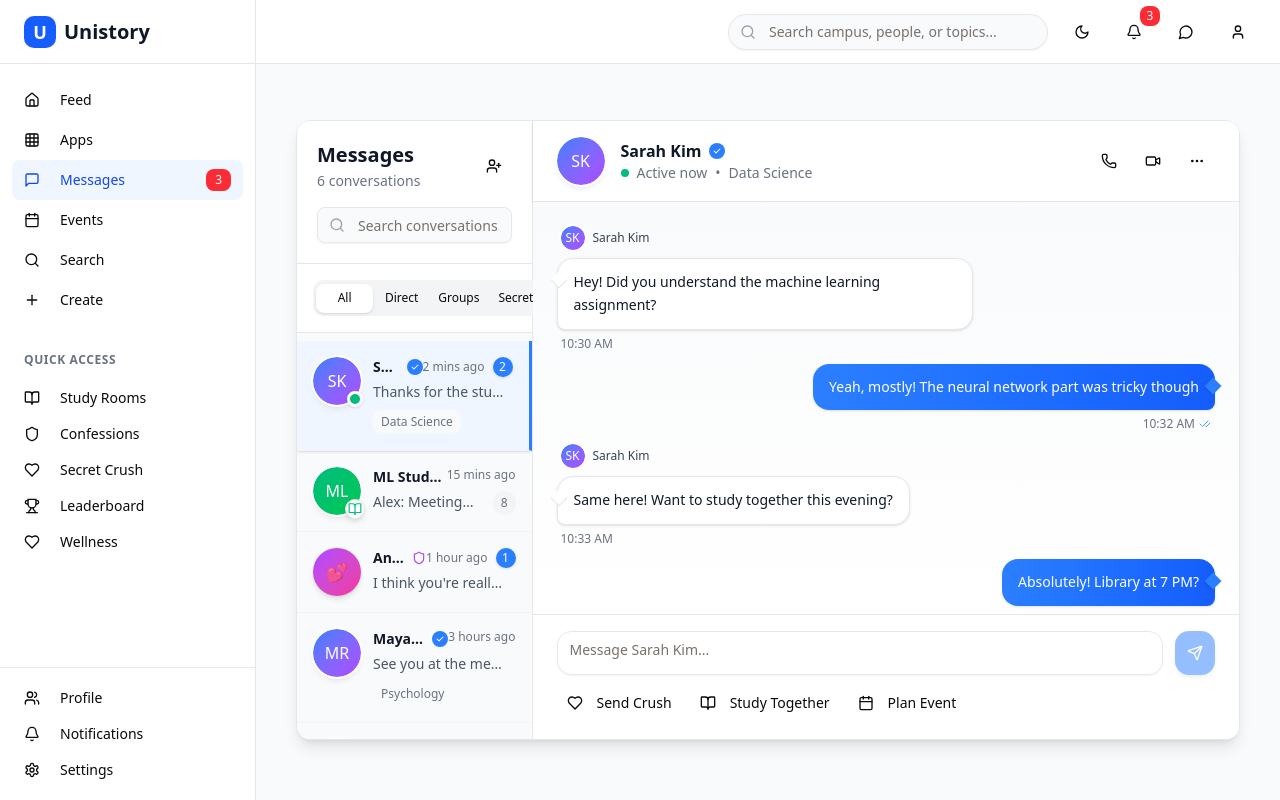
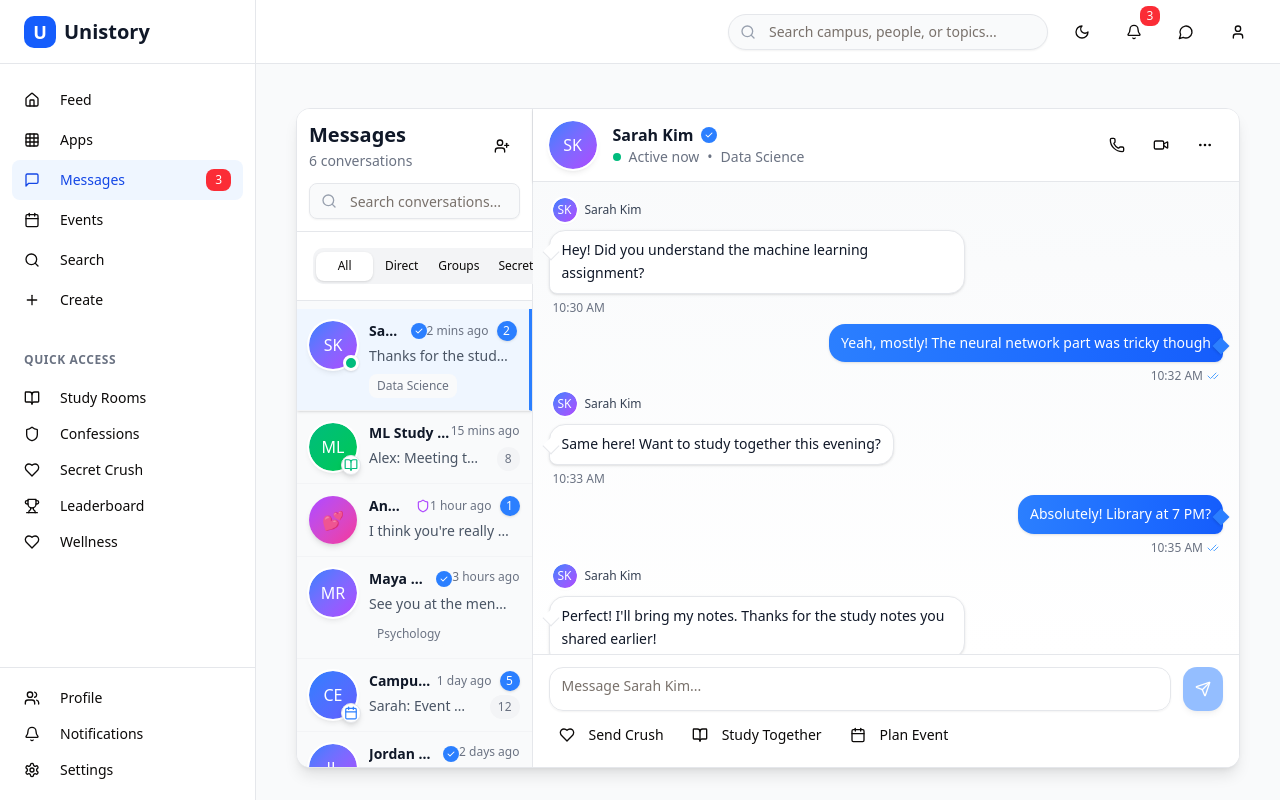
Before and after one commit to SH20RAJ/unistory, a Next.js app: page /messages in a window 1280 px wide. Built offline with nearby package versions, Linux system fonts and the light colour scheme.

Commit message:
feat: integrate routing in AppsPage and improve layout consistency across components

```diff
--- a/src/app/(app)/apps/page.js
+++ b/src/app/(app)/apps/page.js
@@ -35,6 +35,7 @@ import {
     Bookmark,
     DollarSign
 } from "lucide-react";
+import { useRouter } from "next/navigation";
 
 const AppSection = ({ icon: Icon, title, description, apps, color = "blue" }) => {
     const colorClasses = {
@@ -113,6 +114,8 @@ const AppCard = ({ icon: Icon, name, description, status, popular, comingSoon, o
 export default function AppsPage() {
     const [searchQuery, setSearchQuery] = useState("");
 
+    const router = useRouter();
+
     // Essential Apps - Top Priority
     const essentialApps = [
         {
@@ -149,7 +152,7 @@ export default function AppsPage() {
             name: "Secret Crush",
             description: "Choose up to 5 people anonymously. Get notified when there's a mutual match!",
             popular: true,
-            onClick: () => console.log("Navigate to Secret Crush")
+            onClick: () => router.push("/matches")
         },
         {
             icon: Sparkles,
--- a/src/app/(app)/confessions/page.js
+++ b/src/app/(app)/confessions/page.js
@@ -24,7 +24,7 @@ export default function ConfessionWall() {
         <div className="min-h-screen bg-gray-50 dark:bg-gray-900">
             {/* Header */}
             <header className="bg-white dark:bg-gray-800 border-b border-gray-200 dark:border-gray-700">
-                <div className="max-w-7xl mx-auto px-4 py-6">
+                <div className="max-w-7xl mx-auto px-4 py-4">
                     <div className="flex items-center justify-between">
                         <div className="flex items-center space-x-4">
                             <Link href="/dashboard" className="text-gray-500 hover:text-gray-700">
@@ -88,9 +88,9 @@ export default function ConfessionWall() {
                 </div>
             </header>
 
-            <div className="max-w-4xl mx-auto px-4 py-6">
+            <div className="max-w-4xl mx-auto px-4 py-4">
                 {/* Filters and Search */}
-                <div className="flex items-center justify-between mb-6">
+                <div className="flex items-center justify-between mb-4">
                     <div className="flex items-center space-x-4">
                         <div className="relative">
                             <Search className="absolute left-3 top-1/2 transform -translate-y-1/2 text-gray-400 w-4 h-4" />
@@ -115,7 +115,7 @@ export default function ConfessionWall() {
                 </div>
 
                 {/* Guidelines Card */}
-                <Card className="mb-6 border-l-4 border-l-blue-500">
+                <Card className="mb-4 border-l-4 border-l-blue-500">
                     <CardHeader>
                         <CardTitle className="text-lg flex items-center">
                             <Shield className="w-5 h-5 mr-2 text-blue-600" />
@@ -141,7 +141,7 @@ export default function ConfessionWall() {
                 </Card>
 
                 {/* Confessions Feed */}
-                <div className="space-y-6">
+                <div className="space-y-4">
                     {/* Featured Confession */}
                     <Card className="border-l-4 border-l-purple-500 bg-gradient-to-r from-purple-50 to-pink-50 dark:from-purple-900/20 dark:to-pink-900/20">
                         <CardHeader>
@@ -328,7 +328,7 @@ export default function ConfessionWall() {
                 </div>
 
                 {/* Load More */}
-                <div className="text-center mt-8">
+                <div className="text-center mt-6">
                     <Button variant="outline" size="lg">
                         Load More Confessions
                     </Button>
--- a/src/app/(app)/messages/page.js
+++ b/src/app/(app)/messages/page.js
@@ -186,7 +186,7 @@ const ConversationItem = ({ conversation, isSelected, onClick }) => {
     return (
         <div
             onClick={onClick}
-            className={`group relative p-4 cursor-pointer transition-all duration-200 hover:bg-gray-50 dark:hover:bg-gray-800/50 ${isSelected
+            className={`group relative p-3 cursor-pointer transition-all duration-200 hover:bg-gray-50 dark:hover:bg-gray-800/50 ${isSelected
                 ? 'bg-blue-50 dark:bg-blue-900/20 border-r-3 border-r-blue-500 shadow-sm'
                 : 'border-b border-gray-100 dark:border-gray-800'
                 }`}
@@ -276,7 +276,7 @@ const MessageBubble = ({ message, isOwnMessage }) => {
     };
 
     return (
-        <div className={`flex ${isOwnMessage ? 'justify-end' : 'justify-start'} mb-3 group`}>
+        <div className={`flex ${isOwnMessage ? 'justify-end' : 'justify-start'} mb-2 group`}>
             <div className={`max-w-xs lg:max-w-md ${isOwnMessage ? 'order-1' : 'order-2'}`}>
                 {!isOwnMessage && (
                     <div className="flex items-center space-x-2 mb-2 ml-1">
@@ -291,7 +291,7 @@ const MessageBubble = ({ message, isOwnMessage }) => {
 
                 <div className="relative">
                     <div
-                        className={`px-4 py-3 rounded-2xl shadow-sm transition-all duration-200 ${isOwnMessage
+                        className={`px-3 py-2 rounded-2xl shadow-sm transition-all duration-200 ${isOwnMessage
                             ? 'bg-gradient-to-r from-blue-500 to-blue-600 text-white ml-8'
                             : 'bg-white dark:bg-gray-700 text-gray-900 dark:text-gray-100 border border-gray-200 dark:border-gray-600 mr-8'
                             } ${isOwnMessage ? 'rounded-br-md' : 'rounded-bl-md'}`}
@@ -338,14 +338,14 @@ export default function Messages() {
         setNewMessage('');
     }; return (
         <div className="min-h-screen bg-gray-50 dark:bg-gray-900">
-            <div className="max-w-7xl mx-auto px-4 py-6">
-                <div className="bg-white dark:bg-gray-800 rounded-xl shadow-lg border border-gray-200 dark:border-gray-700 overflow-hidden h-[calc(100vh-180px)]">
+            <div className="max-w-7xl mx-auto px-2 sm:px-4 py-3">
+                <div className="bg-white dark:bg-gray-800 rounded-xl shadow-lg border border-gray-200 dark:border-gray-700 overflow-hidden h-[calc(100vh-140px)]">
                     <div className="flex h-full">
                         {/* Conversations Sidebar */}
                         <div className="w-full md:w-1/3 lg:w-1/4 border-r border-gray-200 dark:border-gray-700 flex flex-col bg-gray-50 dark:bg-gray-800/50">
                             {/* Header */}
-                            <div className="p-5 border-b border-gray-200 dark:border-gray-700 bg-white dark:bg-gray-800">
-                                <div className="flex items-center justify-between mb-4">
+                            <div className="p-3 border-b border-gray-200 dark:border-gray-700 bg-white dark:bg-gray-800">
+                                <div className="flex items-center justify-between mb-3">
                                     <div>
                                         <h1 className="text-xl font-bold text-gray-900 dark:text-white">Messages</h1>
                                         <p className="text-sm text-gray-500 dark:text-gray-400 mt-0.5">
@@ -444,7 +444,7 @@ export default function Messages() {
                         <div className="hidden md:flex md:flex-1 flex-col bg-white dark:bg-gray-800">
                             {/* Chat Header */}
                             {selectedConversation && (
-                                <div className="px-6 py-4 border-b border-gray-200 dark:border-gray-700 bg-white dark:bg-gray-800 shadow-sm">
+                                <div className="px-4 py-3 border-b border-gray-200 dark:border-gray-700 bg-white dark:bg-gray-800 shadow-sm">
                                     <div className="flex items-center justify-between">
                                         <div className="flex items-center space-x-4">
                                             {selectedConversation.type === 'anonymous' ? (
@@ -520,7 +520,7 @@ export default function Messages() {
                             )}
 
                             {/* Messages Area */}
-                            <div className="flex-1 overflow-y-auto p-6 bg-gradient-to-b from-gray-50 to-white dark:from-gray-900 dark:to-gray-800">
+                            <div className="flex-1 overflow-y-auto p-4 bg-gradient-to-b from-gray-50 to-white dark:from-gray-900 dark:to-gray-800">
                                 {selectedConversation ? (
                                     <div className="space-y-1">
                                         {mockMessages.map((message) => (
@@ -546,7 +546,7 @@ export default function Messages() {
 
                             {/* Message Input */}
                             {selectedConversation && (
-                                <div className="px-6 py-4 border-t border-gray-200 dark:border-gray-700 bg-white dark:bg-gray-800">
+                                <div className="px-4 py-3 border-t border-gray-200 dark:border-gray-700 bg-white dark:bg-gray-800">
                                     <div className="flex items-end space-x-3">
                                         <div className="flex-1">
                                             <Textarea
@@ -572,7 +572,7 @@ export default function Messages() {
                                     </div>
 
                                     {/* Quick Actions */}
-                                    <div className="flex items-center space-x-2 mt-3 overflow-x-auto pb-1">
+                                    <div className="flex items-center space-x-2 mt-2 overflow-x-auto pb-1">
                                         <Button variant="ghost" size="sm" className="flex-shrink-0 hover:bg-pink-50 hover:text-pink-600 dark:hover:bg-pink-900/20 rounded-lg">
                                             <Heart className="w-4 h-4 mr-2" />
                                             Send Crush
```
Lines whose indentation alone changed are shown as unchanged.
